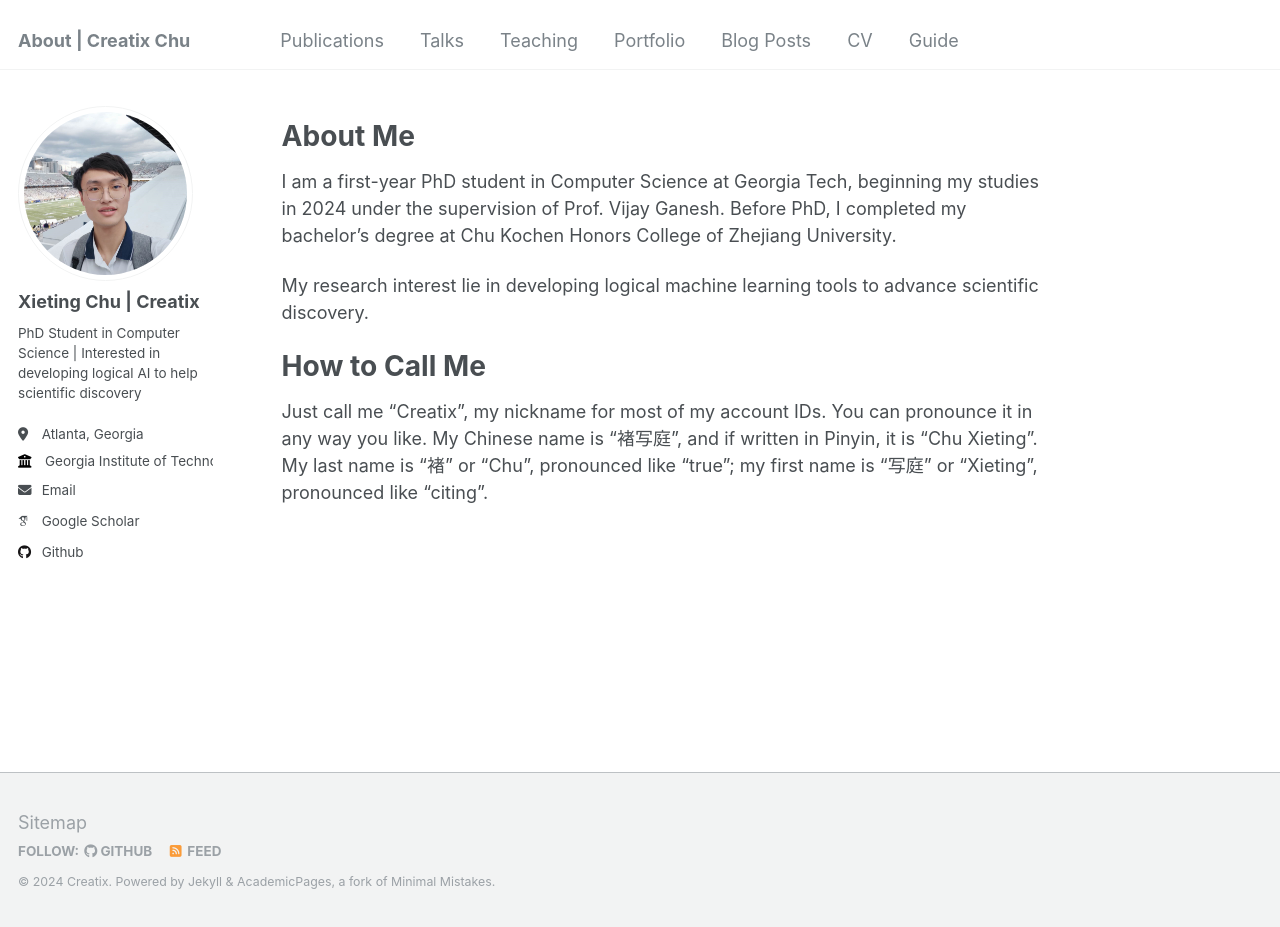
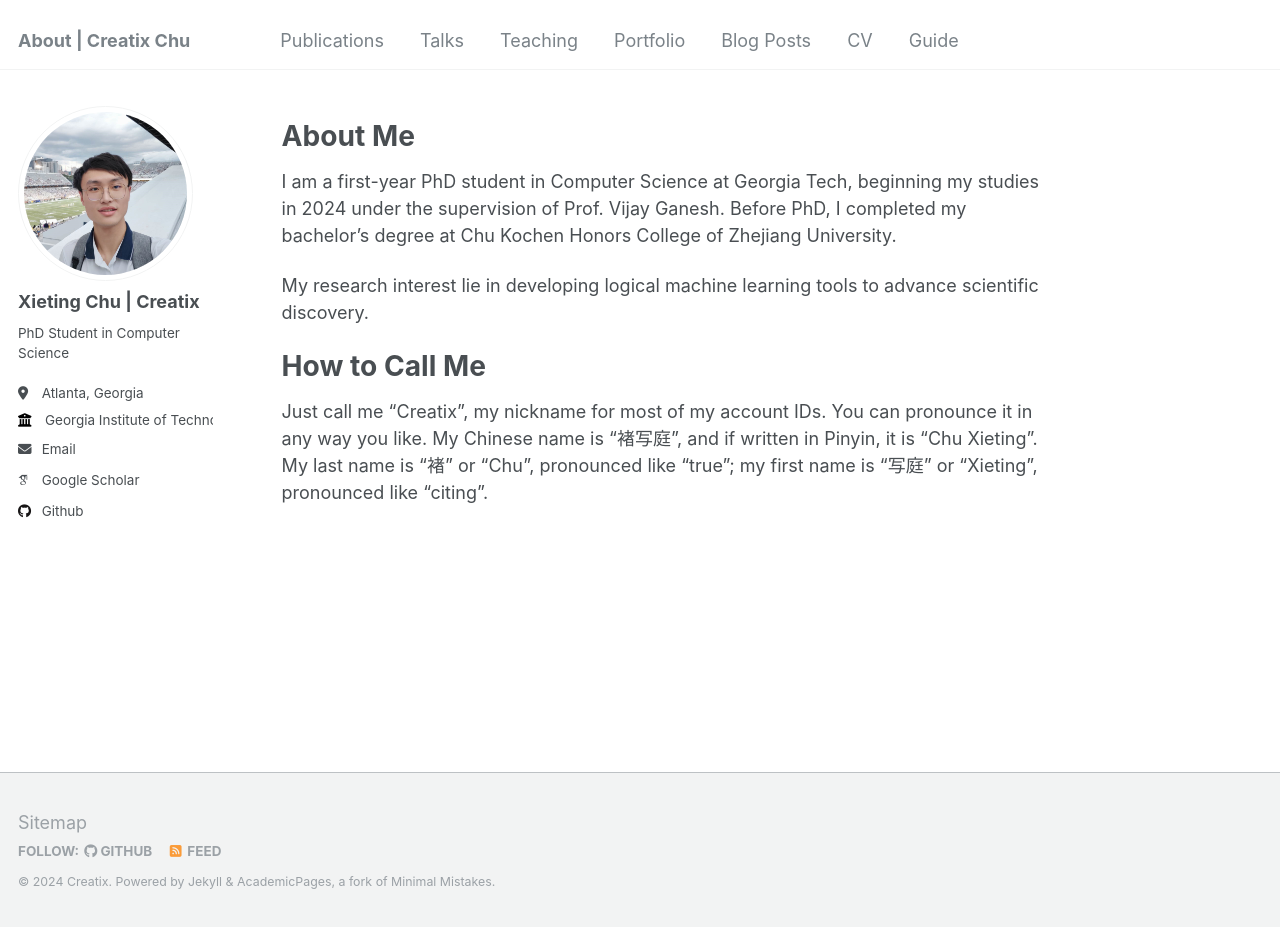
Before and after one commit to CreatixChu/CreatixChu.github.io, a Jekyll site: the page built from _pages/about.md, in a window 1280 px wide and 927 px high. Built offline with Jekyll 4.4.1, drawn with Linux system fonts in a browser that asks for light colours; some web fonts are replaced.

Commit message:
shorten the bio

```diff
--- a/_config.yml
+++ b/_config.yml
@@ -24,7 +24,7 @@ author:
   avatar           : "profile.jpg"
   name             : "Xieting Chu | Creatix"
   pronouns         : # "he/his"
-  bio              : "PhD Student in Computer Science | Interested in developing logical AI to help scientific discovery"
+  bio              : "PhD Student in Computer Science"
   location         : "Atlanta, Georgia"
   employer         : "Georgia Institute of Technology"
   uri              : # URL
```
